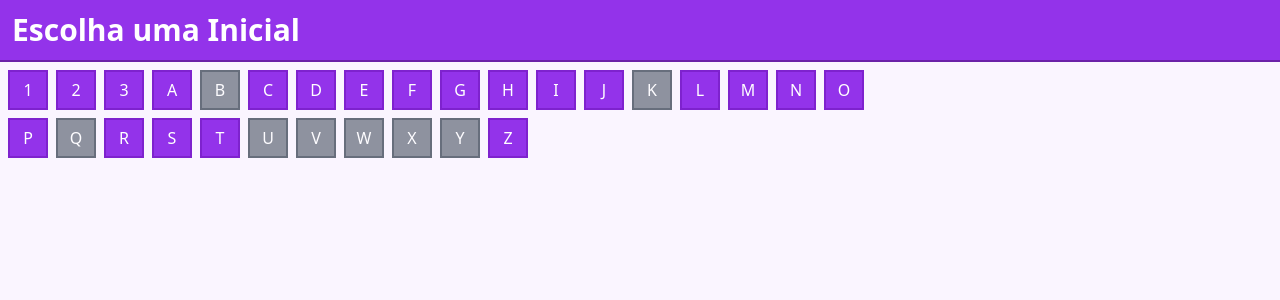
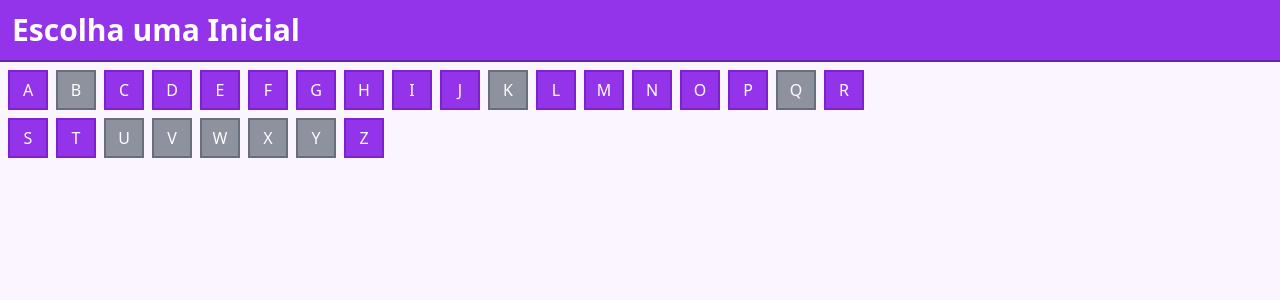
Before and after one commit to pierophp/bible-books-kids-game, a SvelteKit app: page / in a window 1280 px wide. Shown: the top 300 px of the page. Built offline with nearby package versions, Linux system fonts and the light colour scheme.

Commit message:
Fix letters

```diff
--- a/src/routes/Bible.svelte
+++ b/src/routes/Bible.svelte
@@ -51,12 +51,12 @@
 	const bibleBooksMap = new Map<string, BibleBook[]>();
 
 	for (const book of books) {
-		const letter = book.code[0];
+		const letter = Number.isNaN(Number(book.code[0])) ? book.code[0] : book.code[2];
 
 		bibleBooksMap.set(letter, [...(bibleBooksMap.get(letter) ?? []), book]);
 	}
 
-	const letters = ['1', '2', '3'];
+	const letters: string[] = [];
 	for (let i = 65; i <= 90; i++) {
 		letters.push(String.fromCharCode(i));
 	}
```
